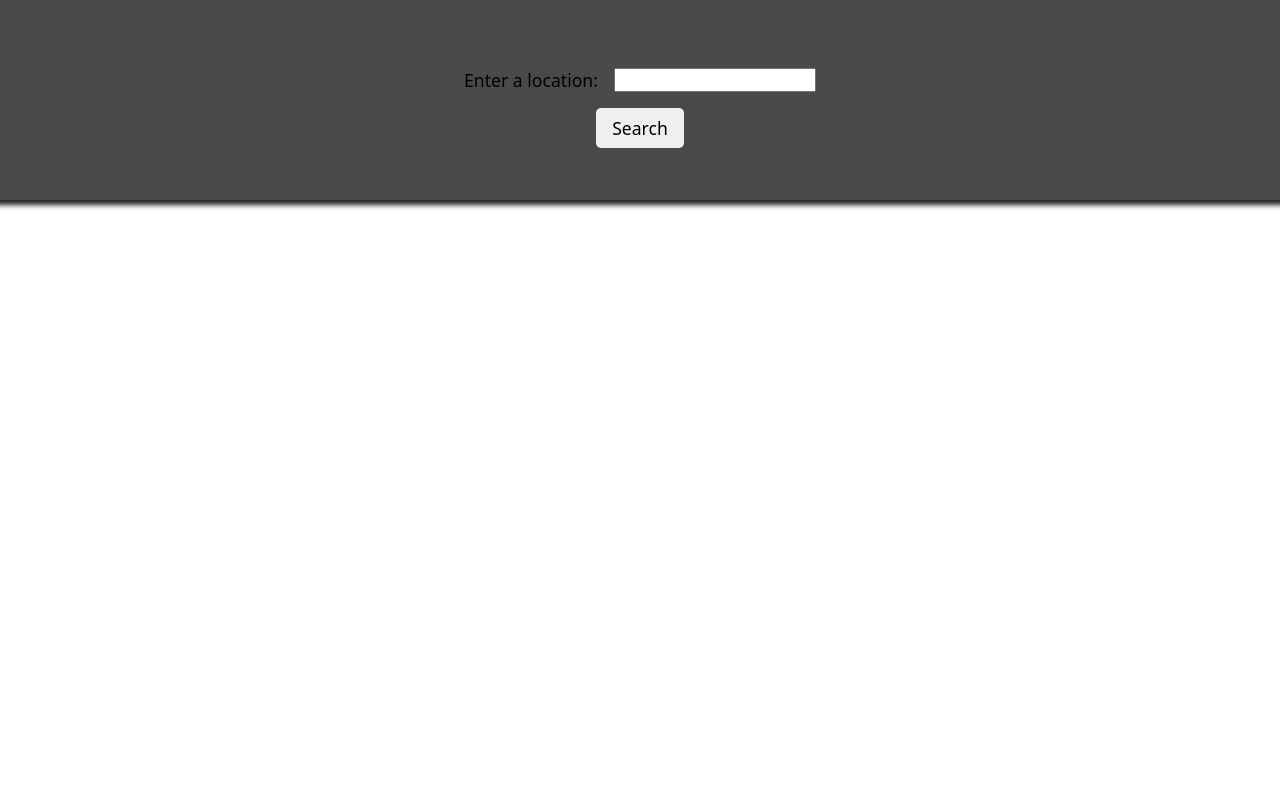
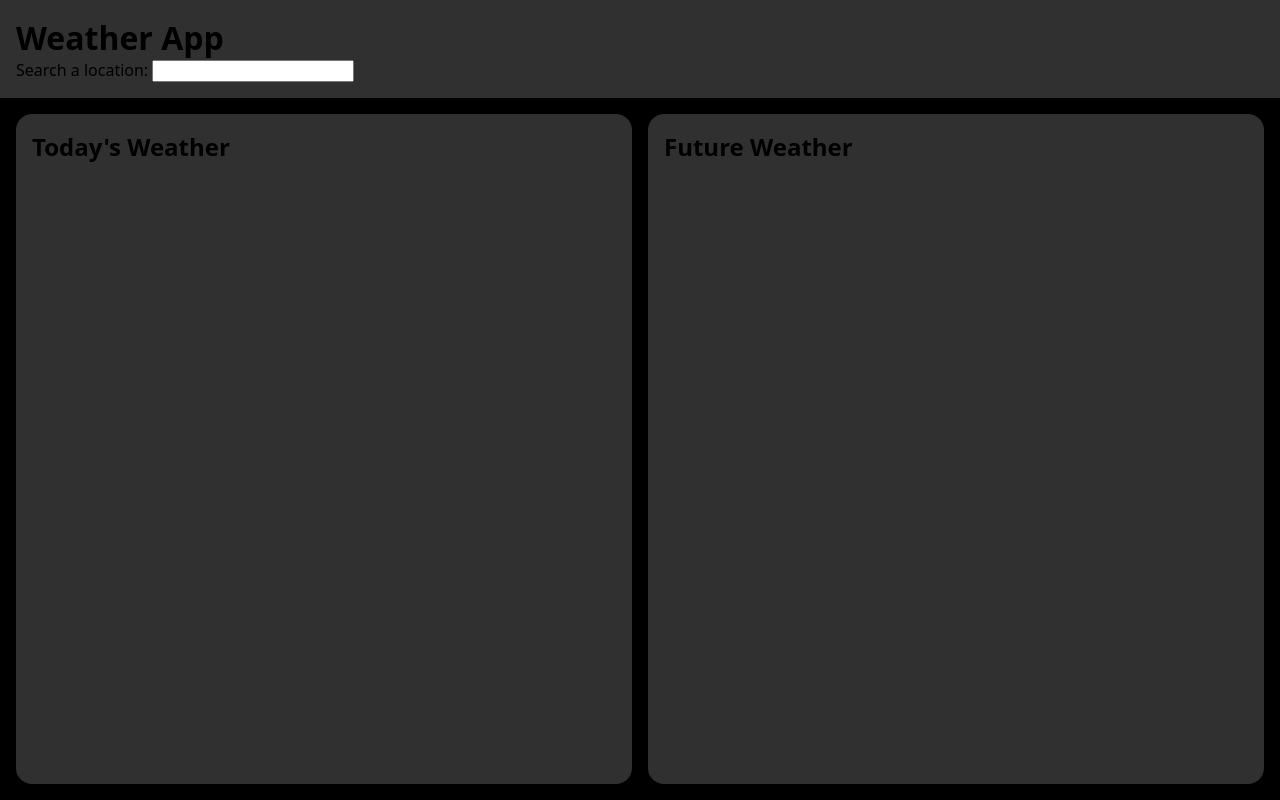
Before and after one commit to keyfeula/weather-app, a website built with webpack: page src/template.html in a window 1280 px wide. Built offline with nearby package versions, Linux system fonts and the light colour scheme.

Commit message:
Change layout to have current weather on left and forecast on right

```diff
--- a/src/style.css
+++ b/src/style.css
@@ -7,43 +7,30 @@
 
 html {
     font-family: system-ui, sans-serif;
-    --header-color: #494949;
-    --shadow-color: #232323;
 }
 
 body {
     min-height: 100vh;
-    display: grid;
-    grid-template-rows: 1fr 3fr;
+    display: flex;
+    flex-direction: column;
 }
 
 header {
+    background: #303030;
     padding: 1rem;
-    display: flex;
-    flex-direction: column;
-    justify-content: center;
-    align-items: center;
-    background: var(--header-color);
-    box-shadow: 0 0 5px 5px var(--shadow-color);
-}
-
-.controls {
-    padding: 1rem;
-    display: flex;
-    gap: 1rem;
-}
-
-label {
-    font-size: 1.1rem;
-}
-
-button {
-    padding: 0.5rem 1rem;
-    font-size: 1.1rem;
-    border-radius: 5px;
-    border: none;
 }
 
 main {
-    z-index: -1;
+    background: #000000;
+    flex-grow: 1;
+    display: flex;
+    gap: 1rem;
+    padding: 1rem;
 }
+
+main > div {
+    background: #303030;
+    padding: 1rem;
+    border-radius: 1rem;
+    width: 50%;
+}
--- a/src/template.html
+++ b/src/template.html
@@ -6,12 +6,19 @@
     </head>
     <body>
         <header>
-            <div class="controls">
-                <label for="location">Enter a location:</label>
-                <input type="search" name="location" id="location">
+            <h1>Weather App</h1>
+            <div>
+                <label for="search">Search a location:</label>
+                <input type="search">
             </div>
-            <button type="button">Search</button>
         </header>
-        <main></main>
+        <main>
+            <div class="current-weather">
+                <h2>Today's Weather</h2>
+            </div>
+            <div class="forecast">
+                <h2>Future Weather</h2>
+            </div>
+        </main>
     </body>
 </html>
```
